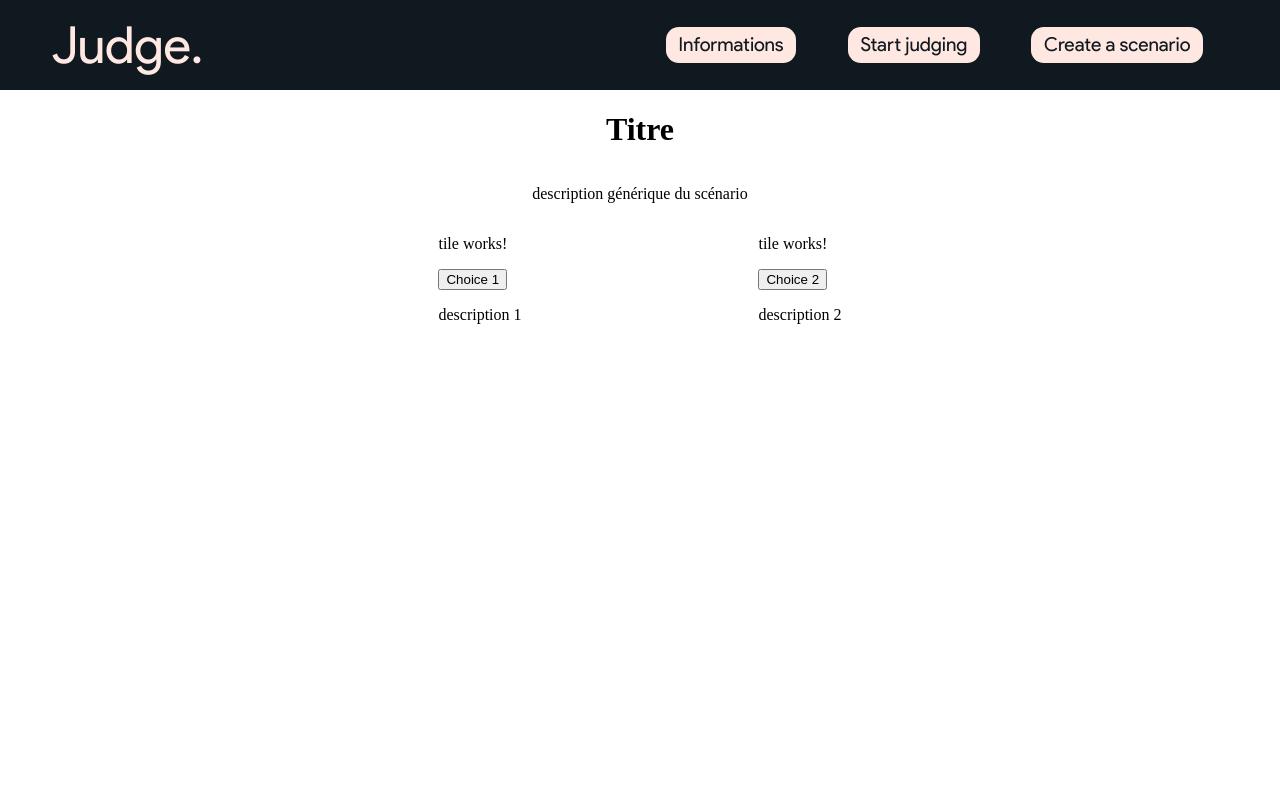
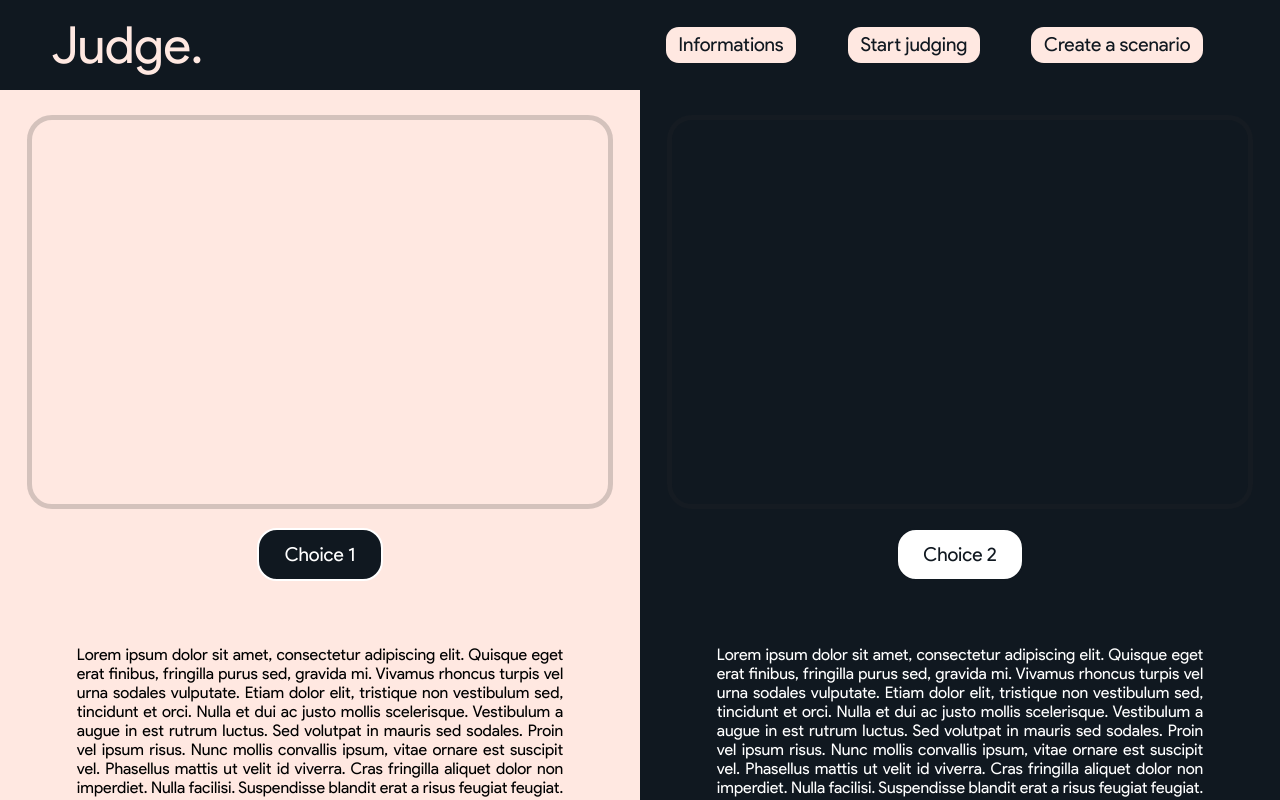
Before and after one commit to christophe-ruiz/autonomous-ethics, an Angular app in the folder autonomous-ethics/: page / in a window 1280 px wide. Shown: the top 800 px of the page. Built offline with nearby package versions, Linux system fonts and the light colour scheme.

Commit message:
coding judging system

```diff
--- a/autonomous-ethics/src/app/judge/judge.component.html
+++ b/autonomous-ethics/src/app/judge/judge.component.html
@@ -1,16 +1,14 @@
 <main>
-  <h1>Titre</h1>
-  <p>description générique du scénario</p>
   <div id="choices">
     <div id="left">
       <app-tile></app-tile>
       <button>Choice 1</button>
-      <p class="description">description 1</p>
+      <p class="description">{{choice1_desc}}</p>
     </div>
     <div id="right">
       <app-tile></app-tile>
       <button>Choice 2</button>
-      <p class="description">description 2</p>
+      <p class="description">{{choice2_desc}}</p>
     </div>
   </div>
 </main>
--- a/autonomous-ethics/src/app/judge/judge.component.scss
+++ b/autonomous-ethics/src/app/judge/judge.component.scss
@@ -2,10 +2,75 @@ main {
   display: flex;
   flex-direction: column;
   align-items: center;
+
+  font-family: "Product Sans", sans-serif;
+}
+
+h1 {
+  margin: 0;
+  margin-top: 1vw;
+  font-size: 3vw;
+}
+
+app-tile {
+  width: 100%;
+  display: flex;
+  justify-content: center;
 }
 
 #choices {
   display: flex;
   justify-content: space-around;
+  width: 100%;
+}
+
+#left, #right {
+  display: flex;
+  flex-direction: column;
+  align-items: center;
   width: 50%;
+  padding-top: 2vw;
 }
+
+button {
+  padding: 1vw 2vw;
+  border-radius: 20px;
+  font-family: "Product Sans", sans-serif;
+  font-size: 1.5vw;
+  cursor: pointer;
+  transition: 0.2s;
+  margin-top: 1.5vw;
+}
+
+#left > button {
+  background: var(--black);
+  border: white 2px solid;
+  color: white;
+}
+
+#right > button {
+  border: solid 2px var(--black);
+  background: white;
+  color: var(--black);
+}
+
+button:hover {
+  transition: 0.2s;
+  transform: scale(1.1);
+  color: var(--red);
+}
+
+#left {
+  background: var(--beige);
+}
+
+#right {
+  background: var(--black);
+  color: white;
+}
+
+.description {
+  margin-top: 5vw;
+  padding: 0 6vw;
+  text-align: justify;
+}
--- a/autonomous-ethics/src/app/judge/judge.component.ts
+++ b/autonomous-ethics/src/app/judge/judge.component.ts
@@ -6,6 +6,20 @@ import { Component, OnInit } from '@angular/core';
   styleUrls: ['./judge.component.scss']
 })
 export class JudgeComponent implements OnInit {
+  choice1_desc: String = " Lorem ipsum dolor sit amet, consectetur adipiscing elit. Quisque eget erat finibus, fringilla purus sed, gravida mi. Vivamus rhoncus turpis vel urna sodales vulputate. Etiam dolor elit, tristique non vestibulum sed, tincidunt et orci. Nulla et dui ac justo mollis scelerisque. Vestibulum a augue in est rutrum luctus. Sed volutpat in mauris sed sodales. Proin vel ipsum risus. Nunc mollis convallis ipsum, vitae ornare est suscipit vel. Phasellus mattis ut velit id viverra.\n" +
+    "\n" +
+    "Cras fringilla aliquet dolor non imperdiet. Nulla facilisi. Suspendisse blandit erat a risus feugiat feugiat. Proin ex diam, viverra dictum dui id, egestas molestie ligula. Nunc congue eu dui eget sagittis. Vivamus a feugiat arcu. Quisque viverra, ligula vitae vehicula eleifend, sapien dui efficitur justo, nec vehicula urna tortor quis quam. Phasellus nec risus quis magna elementum ullamcorper eu sed eros. Orci varius natoque penatibus et magnis dis parturient montes, nascetur ridiculus mus. In hac habitasse platea dictumst. Aliquam id iaculis magna. Pellentesque nulla nunc, pellentesque et viverra pellentesque, luctus eget ex. Suspendisse suscipit id felis auctor vehicula. Vestibulum sodales, libero at tempus hendrerit, felis justo vestibulum est, posuere auctor nisi ipsum ac nisl. Donec interdum volutpat elit vel euismod.\n" +
+    "\n" +
+    "Proin sem erat, finibus sed eros quis, tempor maximus tellus. Vivamus imperdiet, quam at facilisis egestas, arcu leo vestibulum justo, vulputate ullamcorper nisl turpis a elit. Pellentesque dignissim tincidunt urna, sit amet cursus odio blandit vel. Pellentesque tincidunt ipsum eros, sed tincidunt metus malesuada in. Aenean id blandit tortor. Nulla sodales, tellus non ultrices feugiat, sapien purus pulvinar nunc, sit amet auctor nulla orci condimentum elit. Donec hendrerit purus nec urna egestas semper. Integer eget enim in magna vehicula pulvinar nec eget massa. Duis lobortis dictum nibh, id facilisis neque sagittis dapibus. Vivamus hendrerit finibus ornare. Nunc luctus bibendum leo, id cursus augue suscipit non. Nulla pharetra non magna ut ornare. Cras magna nunc, condimentum et malesuada quis, congue et purus. Suspendisse et aliquet nunc, vel interdum tortor.\n" +
+    "\n" +
+    "Suspendisse varius lectus elit, quis mollis quam convallis nec. Suspendisse libero nisi, ullamcorper vel iaculis vel, bibendum ut odio. Praesent scelerisque lorem quis leo vehicula, euismod vulputate nunc consequat. Suspendisse tempus commodo risus id pretium. Donec rhoncus gravida ex at tincidunt. Etiam ut cursus enim. Phasellus sed augue a lectus suscipit maximus id eu mauris. Proin ultrices blandit nisi, at congue augue cursus a. In viverra pulvinar tincidunt. Lorem ipsum dolor sit amet, consectetur adipiscing elit. Nulla non facilisis eros. Aenean vitae sollicitudin risus, at lobortis mauris. Curabitur a lectus pellentesque, vestibulum diam nec, tempus sapien. Donec ultrices nisl erat, sit amet condimentum nibh placerat ac. "
+  choice2_desc: String = " Lorem ipsum dolor sit amet, consectetur adipiscing elit. Quisque eget erat finibus, fringilla purus sed, gravida mi. Vivamus rhoncus turpis vel urna sodales vulputate. Etiam dolor elit, tristique non vestibulum sed, tincidunt et orci. Nulla et dui ac justo mollis scelerisque. Vestibulum a augue in est rutrum luctus. Sed volutpat in mauris sed sodales. Proin vel ipsum risus. Nunc mollis convallis ipsum, vitae ornare est suscipit vel. Phasellus mattis ut velit id viverra.\n" +
+    "\n" +
+    "Cras fringilla aliquet dolor non imperdiet. Nulla facilisi. Suspendisse blandit erat a risus feugiat feugiat. Proin ex diam, viverra dictum dui id, egestas molestie ligula. Nunc congue eu dui eget sagittis. Vivamus a feugiat arcu. Quisque viverra, ligula vitae vehicula eleifend, sapien dui efficitur justo, nec vehicula urna tortor quis quam. Phasellus nec risus quis magna elementum ullamcorper eu sed eros. Orci varius natoque penatibus et magnis dis parturient montes, nascetur ridiculus mus. In hac habitasse platea dictumst. Aliquam id iaculis magna. Pellentesque nulla nunc, pellentesque et viverra pellentesque, luctus eget ex. Suspendisse suscipit id felis auctor vehicula. Vestibulum sodales, libero at tempus hendrerit, felis justo vestibulum est, posuere auctor nisi ipsum ac nisl. Donec interdum volutpat elit vel euismod.\n" +
+    "\n" +
+    "Proin sem erat, finibus sed eros quis, tempor maximus tellus. Vivamus imperdiet, quam at facilisis egestas, arcu leo vestibulum justo, vulputate ullamcorper nisl turpis a elit. Pellentesque dignissim tincidunt urna, sit amet cursus odio blandit vel. Pellentesque tincidunt ipsum eros, sed tincidunt metus malesuada in. Aenean id blandit tortor. Nulla sodales, tellus non ultrices feugiat, sapien purus pulvinar nunc, sit amet auctor nulla orci condimentum elit. Donec hendrerit purus nec urna egestas semper. Integer eget enim in magna vehicula pulvinar nec eget massa. Duis lobortis dictum nibh, id facilisis neque sagittis dapibus. Vivamus hendrerit finibus ornare. Nunc luctus bibendum leo, id cursus augue suscipit non. Nulla pharetra non magna ut ornare. Cras magna nunc, condimentum et malesuada quis, congue et purus. Suspendisse et aliquet nunc, vel interdum tortor.\n" +
+    "\n" +
+    "Suspendisse varius lectus elit, quis mollis quam convallis nec. Suspendisse libero nisi, ullamcorper vel iaculis vel, bibendum ut odio. Praesent scelerisque lorem quis leo vehicula, euismod vulputate nunc consequat. Suspendisse tempus commodo risus id pretium. Donec rhoncus gravida ex at tincidunt. Etiam ut cursus enim. Phasellus sed augue a lectus suscipit maximus id eu mauris. Proin ultrices blandit nisi, at congue augue cursus a. In viverra pulvinar tincidunt. Lorem ipsum dolor sit amet, consectetur adipiscing elit. Nulla non facilisis eros. Aenean vitae sollicitudin risus, at lobortis mauris. Curabitur a lectus pellentesque, vestibulum diam nec, tempus sapien. Donec ultrices nisl erat, sit amet condimentum nibh placerat ac. "
 
   constructor() { }
 
--- a/autonomous-ethics/src/app/tile/tile.component.html
+++ b/autonomous-ethics/src/app/tile/tile.component.html
@@ -1 +1,3 @@
-<p>tile works!</p>
+<div id="frame">
+
+</div>
--- a/autonomous-ethics/src/app/tile/tile.component.scss
+++ b/autonomous-ethics/src/app/tile/tile.component.scss
@@ -0,0 +1,6 @@
+#frame {
+  height: 30vw;
+  width: 90%;
+  border: rgba(44, 44, 44, 0.2) solid 5px;
+  border-radius: 25px;
+}
```
